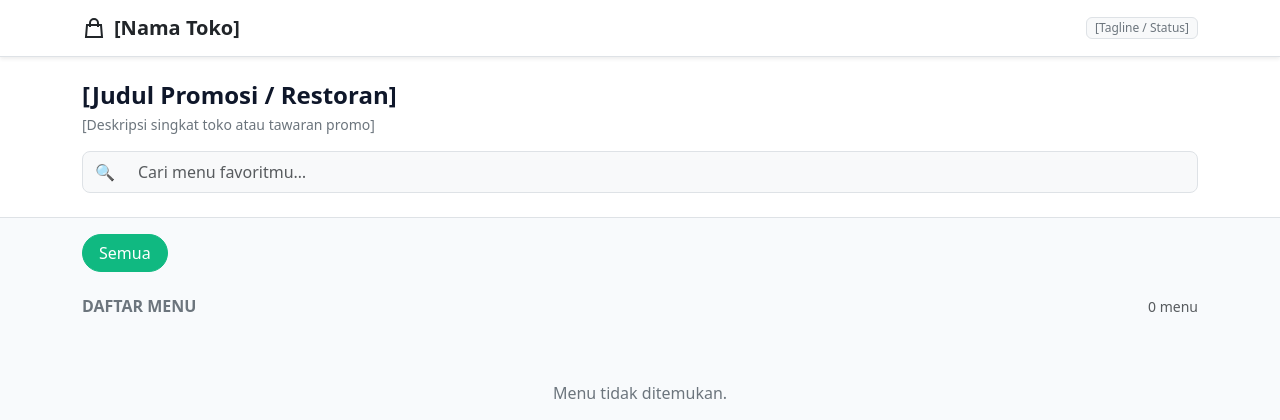
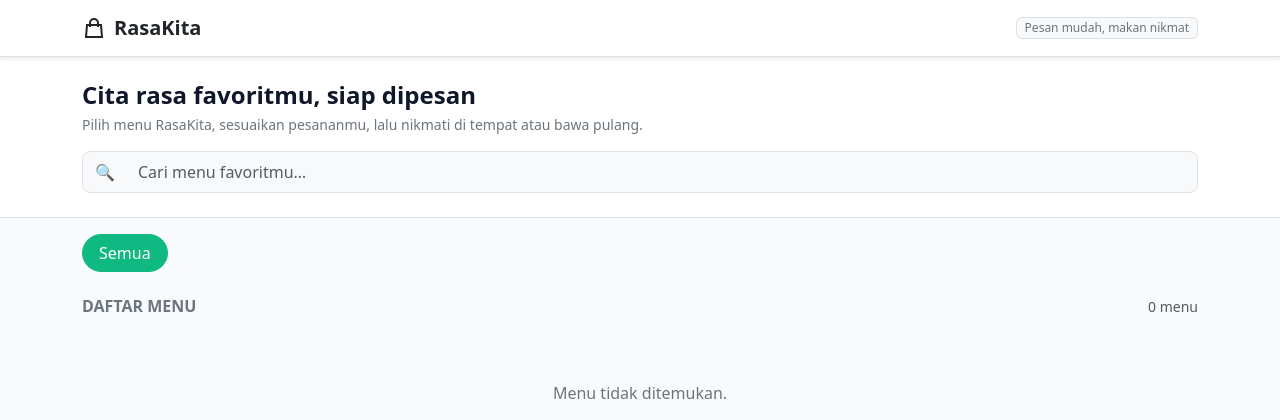
Before and after one commit to Cordova88/pemesanan-makanan-digital, a Django app: page / in a window 1280 px wide. Shown: the top 420 px of the page. Run offline with Django 5.2, Linux system fonts and the light colour scheme; data that the repository does not hold is empty; some libraries are stand-ins or nearby versions.

Commit message:
Ubah template nama dan nambah image default

```diff
--- a/menu/templates/menu/storefront.html
+++ b/menu/templates/menu/storefront.html
@@ -4,7 +4,7 @@
   <head>
     <meta charset="utf-8" />
     <meta name="viewport" content="width=device-width, initial-scale=1" />
-    <title>[Nama Toko] — Pesan Online</title>
+    <title>RasaKita — Pesan Online</title>
     <link
       href="https://cdn.jsdelivr.net/npm/bootstrap@5.3.3/dist/css/bootstrap.min.css"
       rel="stylesheet"
@@ -78,6 +78,12 @@
         align-items: center;
         justify-content: center;
         color: #94a3b8;
+        overflow: hidden;
+      }
+      .food-cover img {
+        width: 100%;
+        height: 100%;
+        object-fit: cover;
       }
 
       /* Bottom Sheet Cart Container */
@@ -192,10 +198,10 @@
           >
             <path d="M16 11V7a4 4 0 00-8 0v4M5 9h14l1 12H4L5 9z" />
           </svg>
-          <span>[Nama Toko]</span>
+          <span>RasaKita</span>
         </a>
         <span class="badge bg-light text-secondary border fw-normal px-2 py-1">
-          [Tagline / Status]
+          Pesan mudah, makan nikmat
         </span>
       </div>
     </nav>
@@ -203,9 +209,9 @@
     <!-- Header / Banner Section -->
     <header class="bg-white border-bottom py-4 mb-3">
       <div class="container">
-        <h1 class="h4 fw-bold mb-1">[Judul Promosi / Restoran]</h1>
+        <h1 class="h4 fw-bold mb-1">Cita rasa favoritmu, siap dipesan</h1>
         <p class="text-secondary small mb-3">
-          [Deskripsi singkat toko atau tawaran promo]
+          Pilih menu RasaKita, sesuaikan pesananmu, lalu nikmati di tempat atau bawa pulang.
         </p>
 
         <!-- Search Field -->
@@ -736,7 +742,7 @@
               (x) => `
             <div class="col-6 col-md-4 col-lg-3">
               <article class="card menu-card h-100 bg-white p-2">
-                <div class="food-cover mb-2">${placeholderIcon}</div>
+                <div class="food-cover mb-2"><img src="${menuImage(x)}" alt="${x.name}" loading="lazy" onerror="this.src='${fallbackImage}'"></div>
                 <div class="card-body p-1 d-flex flex-column">
                   <span class="badge bg-light text-secondary border w-auto align-self-start mb-1" style="font-size:0.7rem">${x.category}</span>
                   <h3 class="h6 fw-bold mb-1 text-truncate">${x.name}</h3>
@@ -751,6 +757,18 @@
             )
             .join("") ||
           '<div class="col-12 text-center py-5 text-secondary">Menu tidak ditemukan.</div>';
+      }
+
+      // Uploaded menu photos take priority. These are temporary food-photo links
+      // for items that have not received their own photo in the CMS yet.
+      const fallbackImage = "https://images.unsplash.com/photo-1504674900247-0877df9cc836?auto=format&fit=crop&w=600&q=80";
+      const categoryImages = {
+        makanan: "https://images.unsplash.com/photo-1565299624946-b28f40a0ae38?auto=format&fit=crop&w=600&q=80",
+        minuman: "https://images.unsplash.com/photo-1544145945-f90425340c7e?auto=format&fit=crop&w=600&q=80",
+      };
+
+      function menuImage(item) {
+        return item.image_url || categoryImages[item.category.toLowerCase()] || fallbackImage;
       }
 
       function renderCategories() {
--- a/menu/views.py
+++ b/menu/views.py
@@ -7,6 +7,7 @@ def customer_menu(request):
     items = MenuItem.objects.filter(is_active=True, is_available=True, category__is_active=True).select_related("category").prefetch_related("variant_groups__options", "allowed_addons")
     return JsonResponse({"items": [{
         "id": item.id, "name": item.name, "description": item.description, "price": format(item.price, ".2f"), "category": item.category.name,
+        "image_url": item.image.url if item.image else "",
         "variants": [{"id": group.id, "name": group.name, "required": group.is_required, "options": [{"id": option.id, "name": option.name, "price_adjustment": format(option.price_adjustment, ".2f")} for option in group.options.filter(is_active=True)]} for group in item.variant_groups.filter(is_active=True)],
         "addons": [{"id": addon.id, "name": addon.name, "price": format(addon.price, ".2f")} for addon in item.allowed_addons.filter(is_active=True, is_available=True)],
     } for item in items]})
```
